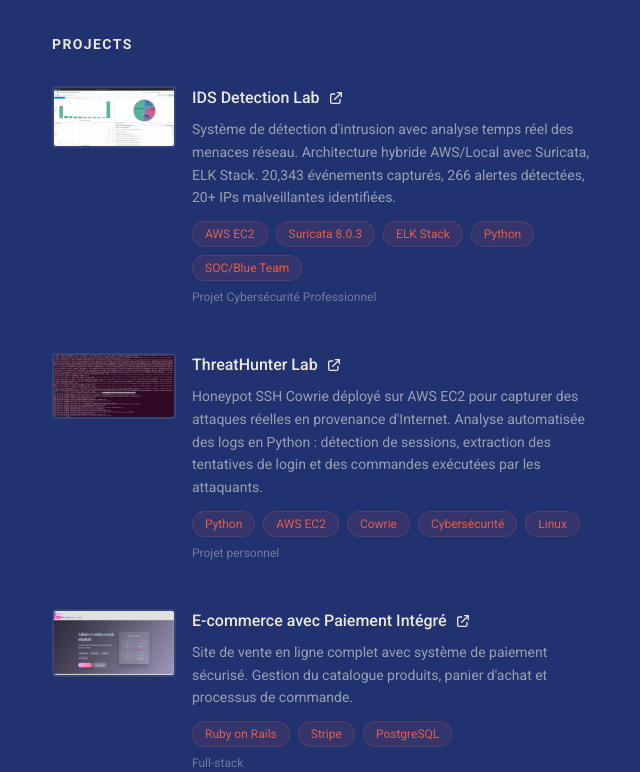
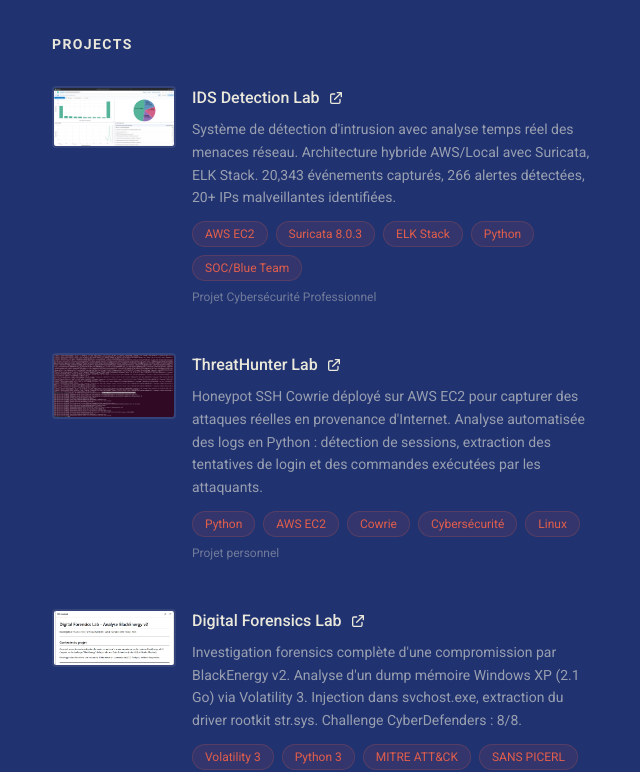
Before and after one commit to ThomasWEBDEV/portfolio-thomas-feret, a Next.js app: page / in a window 1280 px wide. Shown: the part 754-1526 px from the top of the page, without its empty margins (636-1276 px from the left). Built offline with nearby package versions, Linux system fonts and the light colour scheme; a web font is replaced by a local one.

Commit message:
Ajout du projet Digital Forensics Lab sur la page d'accueil

```diff
--- a/app/page.tsx
+++ b/app/page.tsx
@@ -239,6 +239,15 @@ export default function Home() {
               },
               {
                 id: 2,
+                title: "Digital Forensics Lab",
+                description: "Investigation forensics complète d'une compromission par BlackEnergy v2. Analyse d'un dump mémoire Windows XP (2.1 Go) via Volatility 3. Injection dans svchost.exe, extraction du driver rootkit str.sys. Challenge CyberDefenders : 8/8.",
+                image: "/images/forensics-lab.jpg",
+                link: "https://github.com/ThomasWEBDEV/digital-forensics-lab",
+                tags: ["Volatility 3", "Python 3", "MITRE ATT&CK", "SANS PICERL", "Forensics"],
+                stars: "Challenge CyberDefenders 8/8 (100%)"
+              },
+              {
+                id: 3,
                 title: "E-commerce avec Paiement Intégré",
                 description: "Site de vente en ligne complet avec système de paiement sécurisé. Gestion du catalogue produits, panier d'achat et processus de commande.",
                 image: "/images/logo7.jpg",
@@ -247,7 +256,7 @@ export default function Home() {
                 stars: "Full-stack"
               },
               {
-                id: 3,
+                id: 4,
                 title: "GardenBnB",
                 description: "Clone d'Airbnb développé en équipe pendant la formation Le Wagon. Lead développeur sur ce projet collaboratif. Gestion complète des annonces, utilisateurs et réservations avec carte interactive.",
                 image: "/images/logo2.jpg",
@@ -256,7 +265,7 @@ export default function Home() {
                 stars: "Projet collaboratif"
               },
               {
-                id: 4,
+                id: 5,
                 title: "Dream Journal & Analyzer",
                 description: "Projet de fin de formation développé en équipe de 3 développeurs. Lead technique du projet. Application d'analyse et de suivi de rêves avec intelligence artificielle pour interpréter et catégoriser les rêves automatiquement.",
                 image: "/images/logo3.jpg",
@@ -265,7 +274,7 @@ export default function Home() {
                 stars: "Projet de fin"
               },
               {
-                id: 5,
+                id: 6,
                 title: "Agrégateur d'Actualités IA",
                 description: "Agrégateur d'actualités IA avec Next.js 15, TypeScript, Docker et OpenAI. Interface moderne avec résumés automatiques d'articles Reddit/HackerNews.",
                 image: "/images/logo4.jpg",
@@ -274,7 +283,7 @@ export default function Home() {
                 stars: "En développement"
               },
               {
-                id: 6,
+                id: 7,
                 title: "Recettes de Cuisine",
                 description: "Application de gestion de recettes de cuisine avec création, modification et recherche de recettes. Interface conviviale et intuitive.",
                 image: "/images/logo5.jpg",
@@ -283,7 +292,7 @@ export default function Home() {
                 stars: "Application web"
               },
               {
-                id: 7,
+                id: 8,
                 title: "Manga Watchlist",
                 description: "Exercice simple réalisé pendant la formation Le Wagon. Application basique de gestion de liste de mangas avec fonctionnalités CRUD. Projet pédagogique pour maîtriser les fondamentaux.",
                 image: "/images/logo6.jpg",
```
